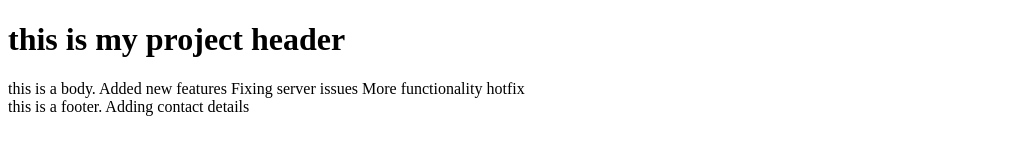
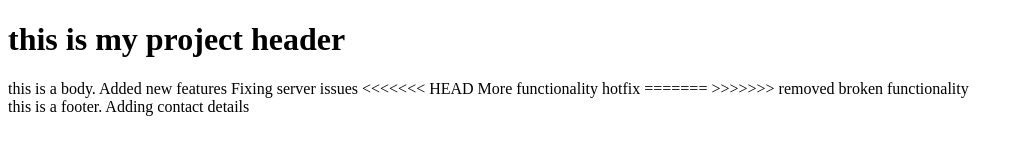
Before and after one commit to aman156/GitDemo, a plain HTML site: page index.html in a window 1280 px wide. Shown: the whole page, without its empty margins (0-1023 px from the left). Drawn offline with Linux system fonts and the light colour scheme.

```diff
--- a/index.html
+++ b/index.html
@@ -7,8 +7,11 @@
         this is a body.
         Added new features
         Fixing server issues
+<<<<<<< HEAD
         More functionality
         hotfix
+=======
+>>>>>>> removed broken functionality
     </div>
     <div>
         this is a footer.
```
